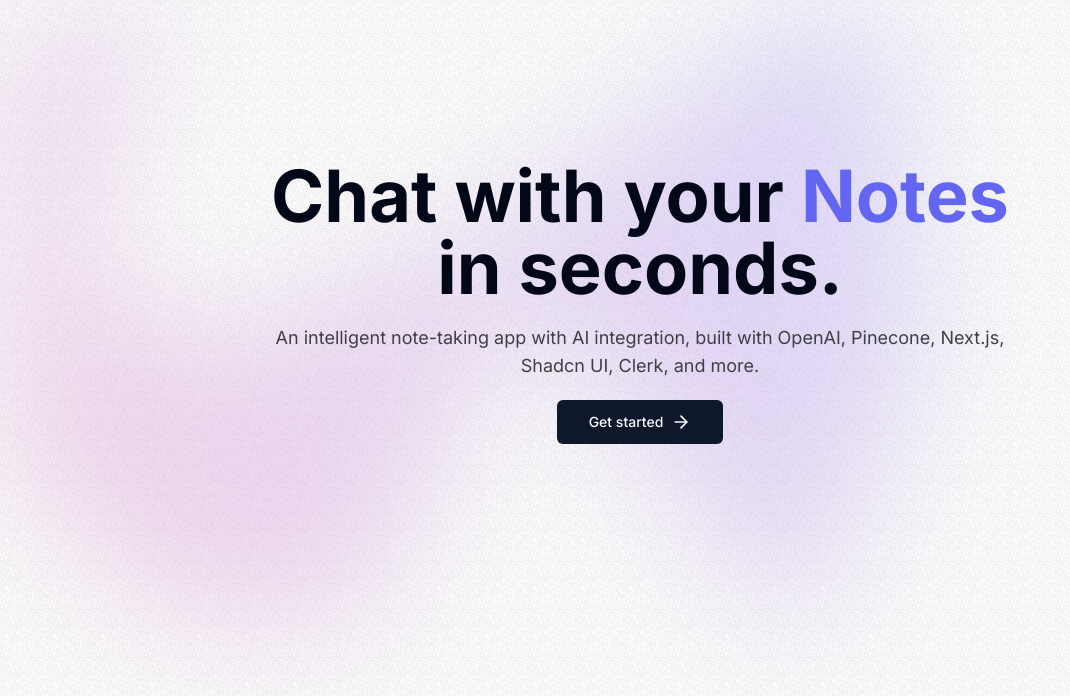
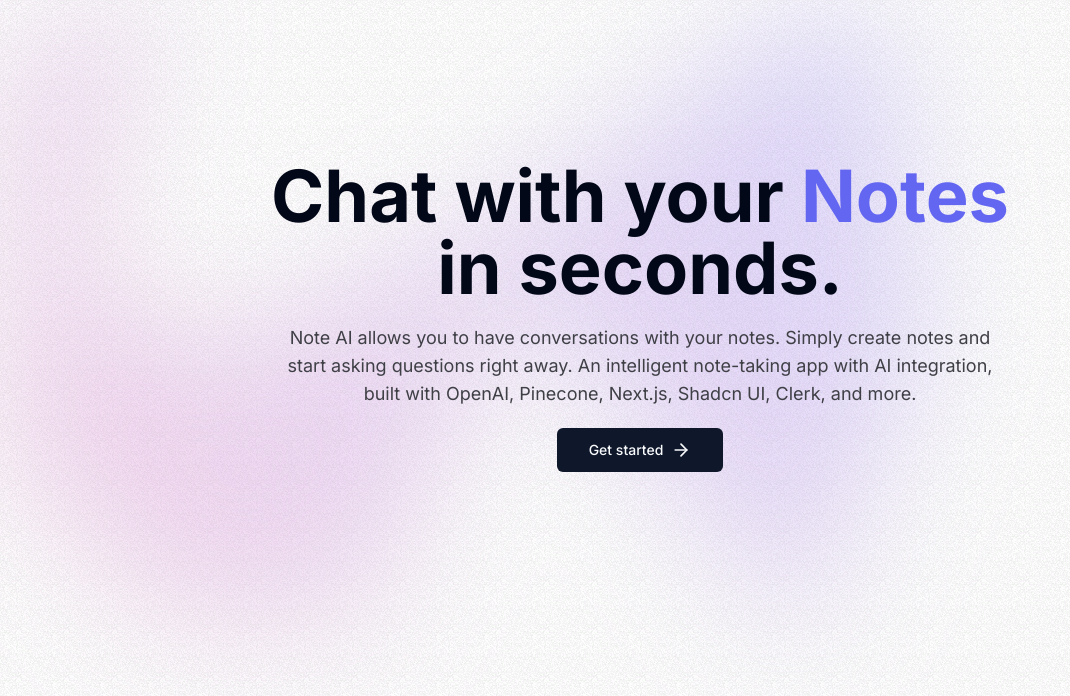
Before and after one commit to TadevosyannGarik/AI-Note, a Next.js app: page / in a window 1280 px wide. Shown: the top 696 px of the page, without its empty margins (0-1070 px from the left). Built offline with nearby package versions, Linux system fonts and the light colour scheme; no server answers.

Commit message:
Style Changes

```diff
--- a/package.json
+++ b/package.json
@@ -29,7 +29,7 @@
     "openai": "^4.24.7",
     "prettier": "^3.2.2",
     "prettier-plugin-tailwindcss": "^0.5.11",
-    "prisma": "^5.8.0",
+    "prisma": "^5.8.1",
     "query-string": "^8.1.0",
     "react": "^18",
     "react-dom": "^18",
--- a/src/app/globals.css
+++ b/src/app/globals.css
@@ -80,7 +80,7 @@
 }
 
 ::-webkit-scrollbar {
-  width: 7px;
+  width: 5px;
 }
 
 ::-webkit-scrollbar-track {
--- a/src/app/page.tsx
+++ b/src/app/page.tsx
@@ -23,7 +23,6 @@ export default function Home() {
                         }}
                         className='relative left-[calc(50%-11rem)] aspect-[1155/678] w-[50rem] h-[29.375rem] -translate-x-1/2 rotate-[30deg] bg-gradient-to-tr from-[#ff80b5] to-[#9089fc] opacity-30 sm:left-[calc(50%-30rem)] sm:w-[100rem] sm:h-[58.75rem]'
                     />
-
                 </div>
                 <h1 className='max-w-4xl text-5xl font-bold md:text-6xl lg:text-7xl'>
                     Chat with your{' '}
@@ -33,6 +32,8 @@ export default function Home() {
                     in seconds.
                 </h1>
                 <p className='mt-5 max-w-prose text-zinc-700 sm:text-lg'>
+                    Note AI allows you to have conversations with your notes.
+                    Simply create notes and start asking questions right away.
                     An intelligent note-taking app with AI integration, built with OpenAI,
                     Pinecone, Next.js, Shadcn UI, Clerk, and more.
                 </p>
--- a/src/components/navbar.tsx
+++ b/src/components/navbar.tsx
@@ -22,7 +22,7 @@ export default function NavBar() {
                     <Link href="/notes" className="flex items-center gap-1">
                         <BrainCircuit className="w-10 h-10" />
                         <span className="font-bold">
-                            Note
+                            Note AI
                         </span>
                     </Link>
                     <div className="text-center">
--- a/src/components/note.tsx
+++ b/src/components/note.tsx
@@ -22,7 +22,7 @@
     return (
         <>
             <Card
-              className="cursor-pointer transition-shadow hover:shadow-lg"
+                className="cursor-pointer transition-shadow hover:shadow-lg max-h-[250px] overflow-hidden"
                 onClick={() => setShowEditDialog(true)}
             >
                 <CardHeader>
@@ -32,7 +32,7 @@
                         {wasUpdated && " (updated)"}
                     </CardDescription>
                 </CardHeader>
-              <CardContent>
+                <CardContent className="max-h-[200px] overflow-y-auto">
                     <p className="whitespace-pre-line">{note.content}</p>
                 </CardContent>
             </Card>
--- a/src/middleware.ts
+++ b/src/middleware.ts
@@ -4,7 +4,7 @@ import { authMiddleware } from "@clerk/nextjs";
 // Please edit this to allow other routes to be public as needed.
 // See https://clerk.com/docs/references/nextjs/auth-middleware for more information about configuring your Middleware
 export default authMiddleware({
-    publicRoutes: ["/", "/notes"],
+    publicRoutes: ["/"],
 });
 
 export const config = {
```
Also changed, not shown: 1 other file (tests, documents, lock files or other folders). Lines whose indentation alone changed are shown as unchanged.
